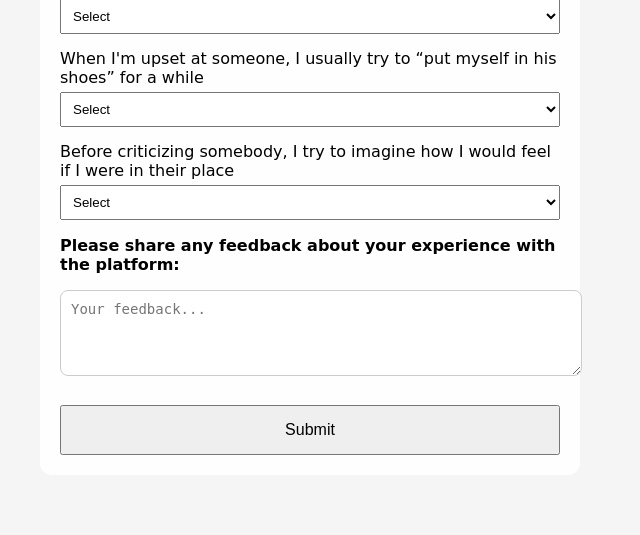
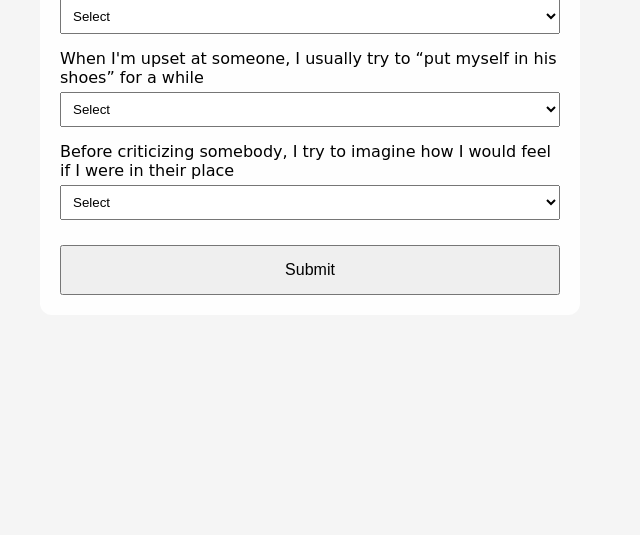
Before and after one commit to notyourordinaryrastogi/social-media-experiment, a Flask app: page /survey in a window 1280 px wide. Shown: the part 2589-3124 px from the top of the page, without its empty margins (330-970 px from the left). After the commit the page ends 2884 px from the top, so only its background shows below. Run offline with Flask 3, Linux system fonts and the light colour scheme; the visitor is signed in with stand-in values (Sample User, id 1).

Commit message:
datastorage fix

```diff
--- a/app.py
+++ b/app.py
@@ -7,7 +7,7 @@ import os
 from datetime import datetime
 import requests
 import threading
-GOOGLE_SCRIPT_URL = "https://script.google.com/macros/s/AKfycbyVO4DiPfi6dasla1D1JdbUwGxB6aCA5wUaVKQgQB5nvZp0nHxyxNXuhJ_W-NHt6BGC/exec"
+GOOGLE_SCRIPT_URL = "https://script.google.com/macros/s/AKfycbzKoAGGZDh83kbcv83Amq9Cml_EGChUBQzdGyai6sn8Z6eanOeMldZ4JNKztKVnNbfxdw/exec"
 
 app = Flask(__name__)
 app.secret_key = "secret123"
--- a/templates/survey.html
+++ b/templates/survey.html
@@ -59,12 +59,6 @@ button {
     font-size: 14px;
 }
 
-textarea {
-    font-size: 14px;
-    border-radius: 8px;
-    border: 1px solid #ccc;
-    resize: vertical;
-}
 
 
 @media (max-width: 600px) {
@@ -453,11 +447,6 @@ textarea {
     <option value="5">Describes me very well</option>
 </select>
 
-<div class="question-block">
-    <p><strong>Please share any feedback about your experience with the platform:</strong></p>
-
-    <textarea name="feedback" rows="4" placeholder="Your feedback..." style="width:100%; padding:10px;"></textarea>
-</div>
 <button type="submit">Submit</button>
 
 </form>
```
